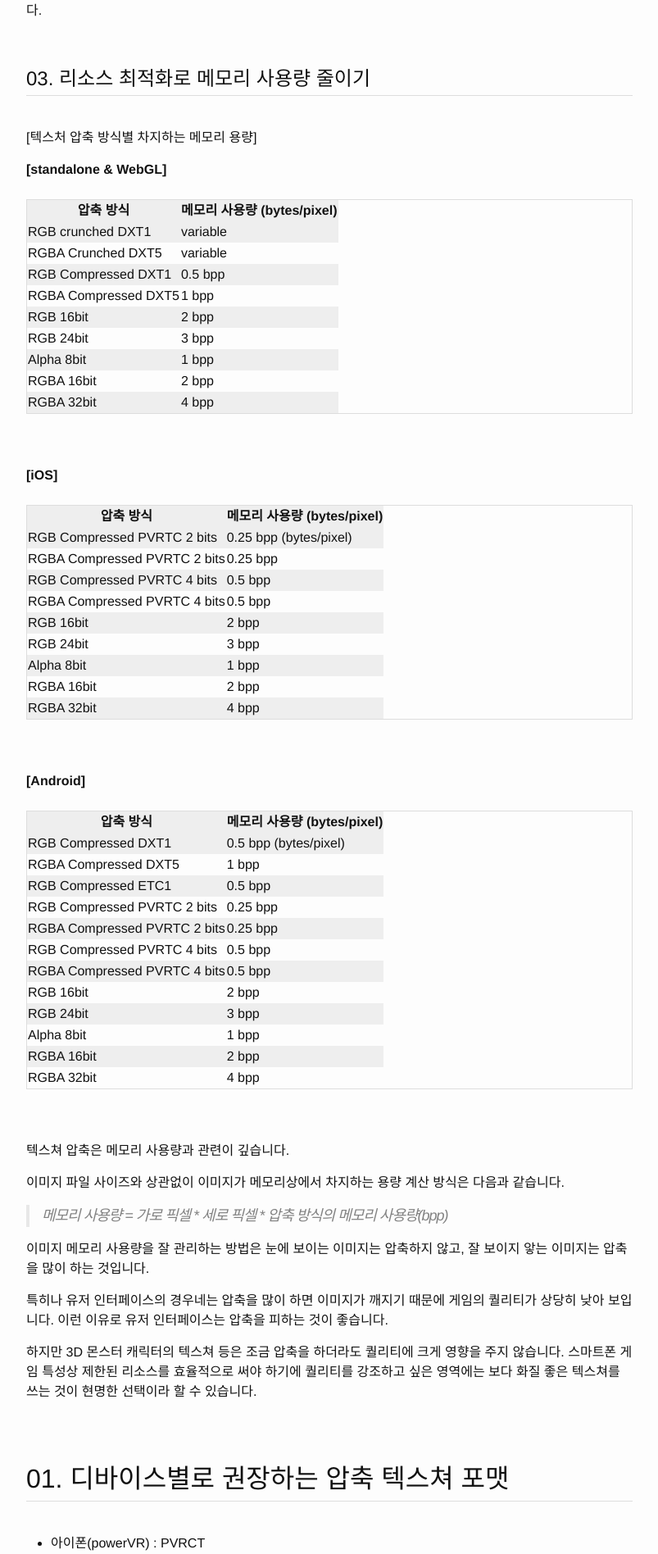
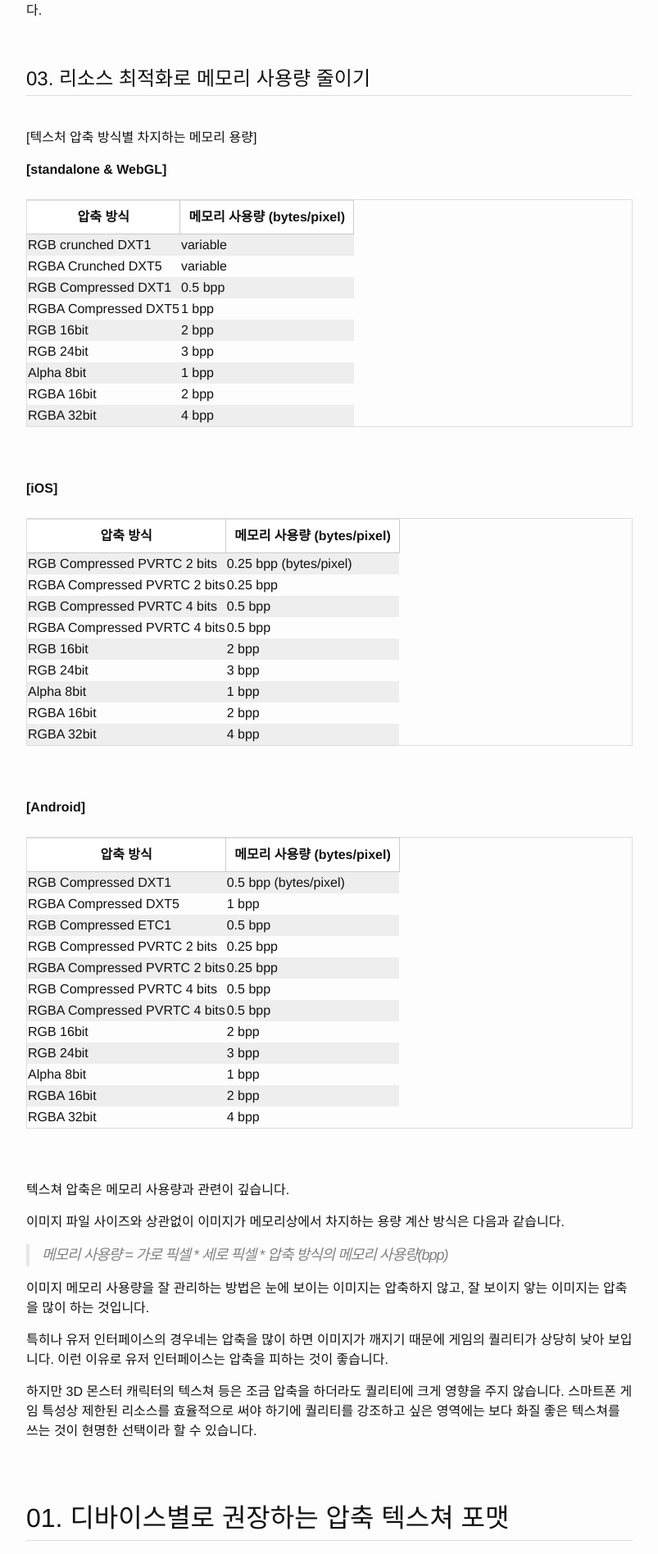
Before and after one commit to karais89/karais89.github.io_back, a Jekyll site: the page built from _posts/2017-02-19-unity3d-optimizing-performance.markdown, in a window 1280 px wide. Shown: the part 3225-5121 px from the top of the page at 82% size, without its empty margins (238-1041 px from the left). Built offline with Jekyll 4.4.1, drawn with Linux system fonts in a browser that asks for light colours; some web fonts are replaced; comment, search, counter and statistics services are not loaded.

Commit message:
th css modify

```diff
--- a/_sass/minima/_base.scss
+++ b/_sass/minima/_base.scss
@@ -234,7 +234,7 @@ pre {
   border-collapse: collapse;
 }
 
-.content th {
+.post-content th {
   font-weight: 700;
   background-color:
 #fff;
```
